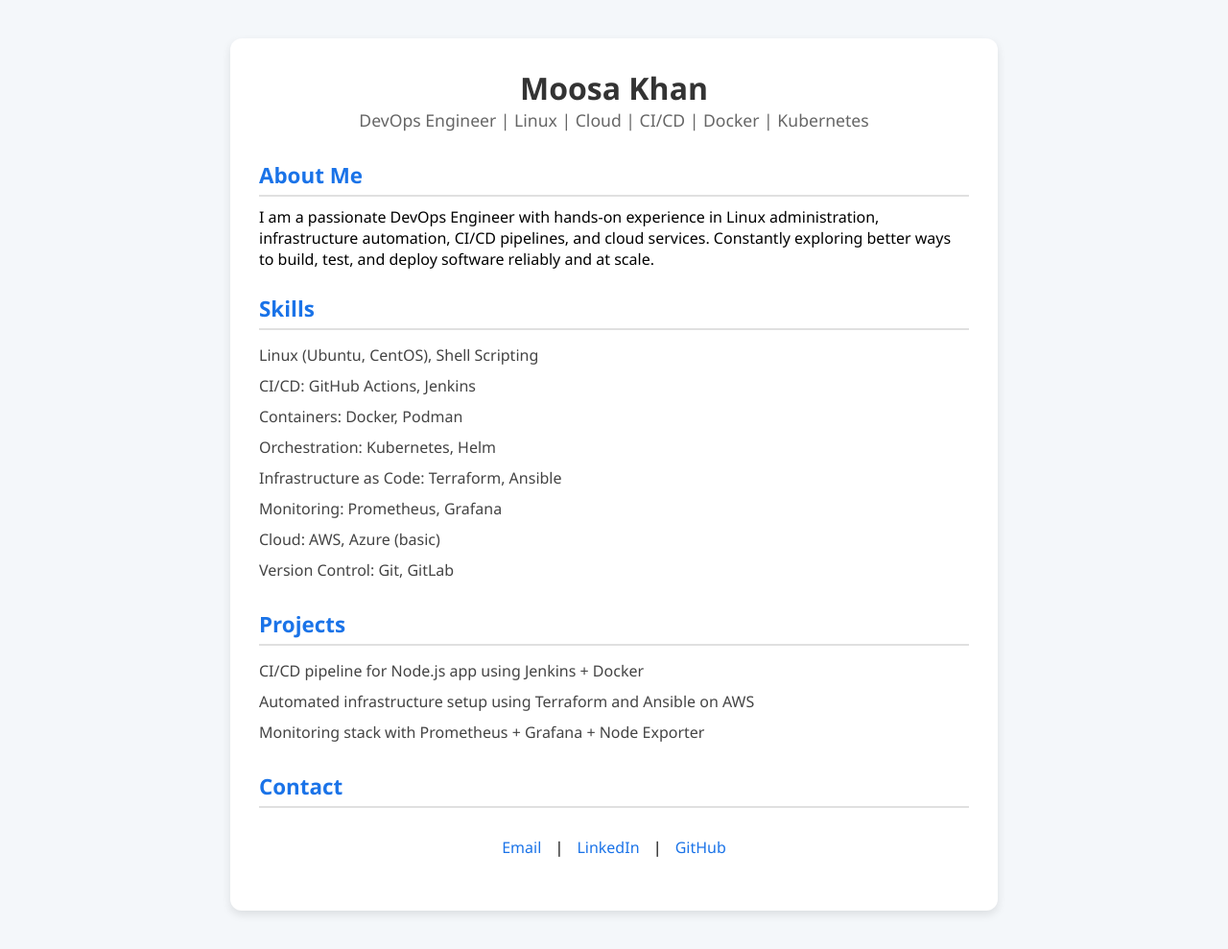
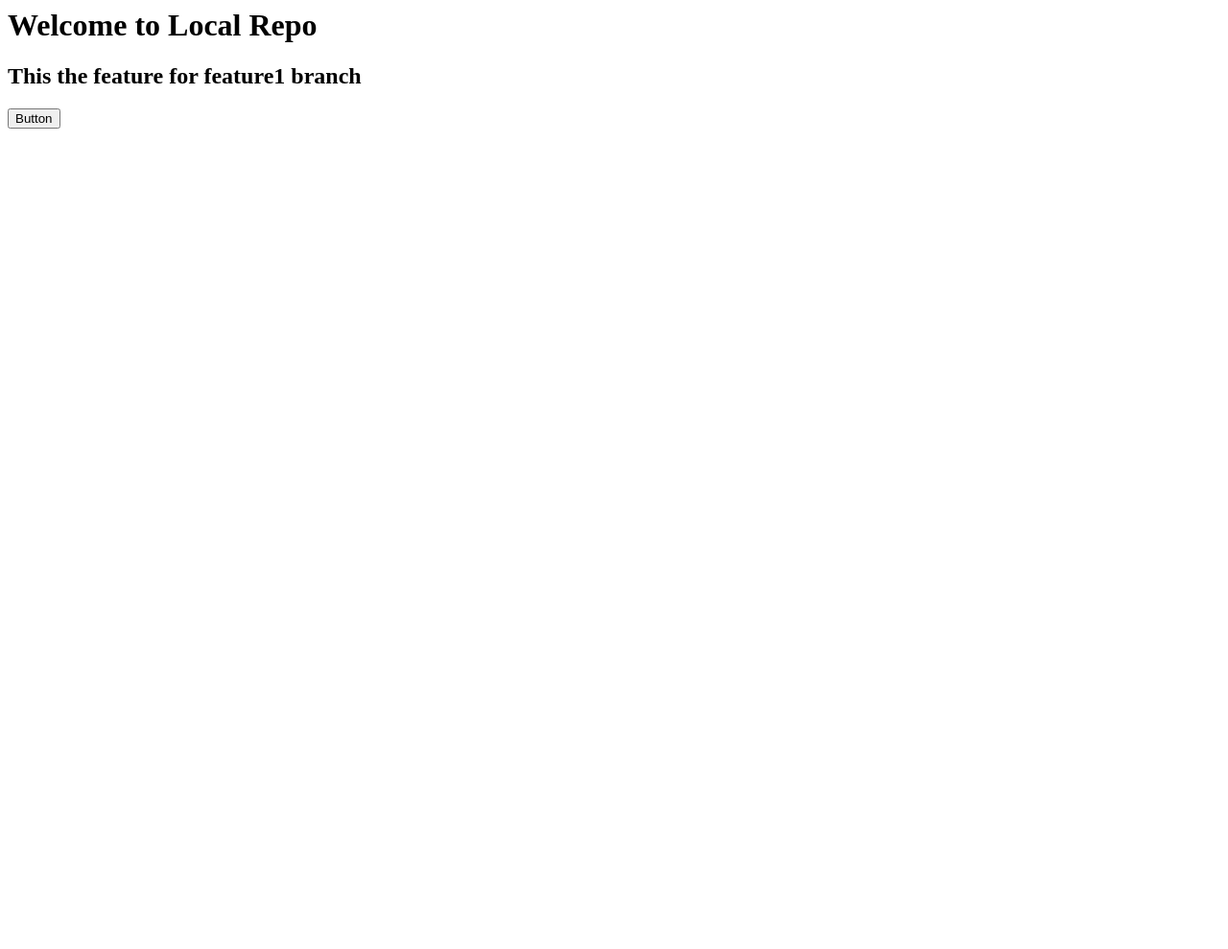
Before and after one commit to moosa-devops/LocalRepo, a plain HTML site: page index.html in a window 1280 px wide. Shown: the whole page at 96% size. After the commit the page ends 800 px from the top, so only its background shows below. Drawn offline with Linux system fonts and the light colour scheme.

Commit message:
index updated

```diff
--- a/index.html
+++ b/index.html
@@ -1,114 +1,5 @@
-<!DOCTYPE html>
-<html lang="en">
-<head>
-  <meta charset="UTF-8" />
-  <meta name="viewport" content="width=device-width, initial-scale=1.0"/>
-  <title>DevOps Engineer - Profile</title>
-  <style>
-    * {
-      box-sizing: border-box;
-      margin: 0;
-      padding: 0;
-      font-family: 'Segoe UI', sans-serif;
-    }
-    body {
-      background-color: #f4f7fa;
-      padding: 40px;
-      display: flex;
-      justify-content: center;
-    }
-    .profile-card {
-      background: white;
-      max-width: 800px;
-      width: 100%;
-      padding: 30px;
-      box-shadow: 0 4px 10px rgba(0, 0, 0, 0.1);
-      border-radius: 12px;
-    }
-    .header {
-      text-align: center;
-      margin-bottom: 30px;
-    }
-    .header h1 {
-      font-size: 2em;
-      color: #333;
-    }
-    .header p {
-      font-size: 1.1em;
-      color: #666;
-    }
-    .section {
-      margin-bottom: 25px;
-    }
-    .section h2 {
-      font-size: 1.4em;
-      margin-bottom: 10px;
-      color: #1a73e8;
-      border-bottom: 2px solid #e0e0e0;
-      padding-bottom: 5px;
-    }
-    .section ul {
-      list-style: none;
-      padding-left: 0;
-    }
-    .section ul li {
-      padding: 5px 0;
-      color: #444;
-    }
-    .contact {
-      text-align: center;
-      margin-top: 30px;
-    }
-    .contact a {
-      margin: 0 10px;
-      text-decoration: none;
-      color: #1a73e8;
-    }
-  </style>
-</head>
-<body>
-  <div class="profile-card">
-    <div class="header">
-      <h1>Moosa Khan</h1>
-      <p>DevOps Engineer | Linux | Cloud | CI/CD | Docker | Kubernetes</p>
-    </div>
+<h1>Welcome to Local Repo</h1>
 
-    <div class="section">
-      <h2>About Me</h2>
-      <p>I am a passionate DevOps Engineer with hands-on experience in Linux administration, infrastructure automation, CI/CD pipelines, and cloud services. Constantly exploring better ways to build, test, and deploy software reliably and at scale.</p>
-    </div>
+<h2>This the feature for feature1 branch</h2>
 
-    <div class="section">
-      <h2>Skills</h2>
-      <ul>
-        <li>Linux (Ubuntu, CentOS), Shell Scripting</li>
-        <li>CI/CD: GitHub Actions, Jenkins</li>
-        <li>Containers: Docker, Podman</li>
-        <li>Orchestration: Kubernetes, Helm</li>
-        <li>Infrastructure as Code: Terraform, Ansible</li>
-        <li>Monitoring: Prometheus, Grafana</li>
-        <li>Cloud: AWS, Azure (basic)</li>
-        <li>Version Control: Git, GitLab</li>
-      </ul>
-    </div>
-
-    <div class="section">
-      <h2>Projects</h2>
-      <ul>
-        <li>CI/CD pipeline for Node.js app using Jenkins + Docker</li>
-        <li>Automated infrastructure setup using Terraform and Ansible on AWS</li>
-        <li>Monitoring stack with Prometheus + Grafana + Node Exporter</li>
-      </ul>
-    </div>
-
-    <div class="section">
-      <h2>Contact</h2>
-      <p class="contact">
-        <a href="mailto:moosa@example.com">Email</a> |
-        <a href="https://linkedin.com/in/moosa" target="_blank">LinkedIn</a> |
-        <a href="https://github.com/moosa-devops" target="_blank">GitHub</a>
-      </p>
-    </div>
-  </div>
-</body>
-</html>
+<button>Button</button>
```
